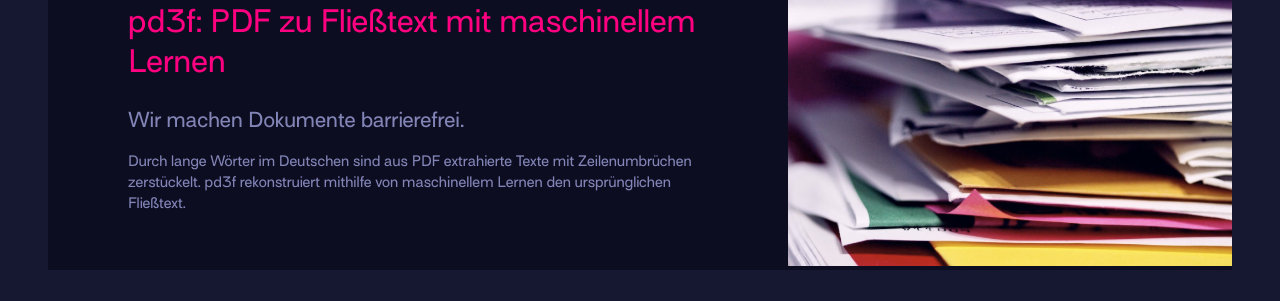
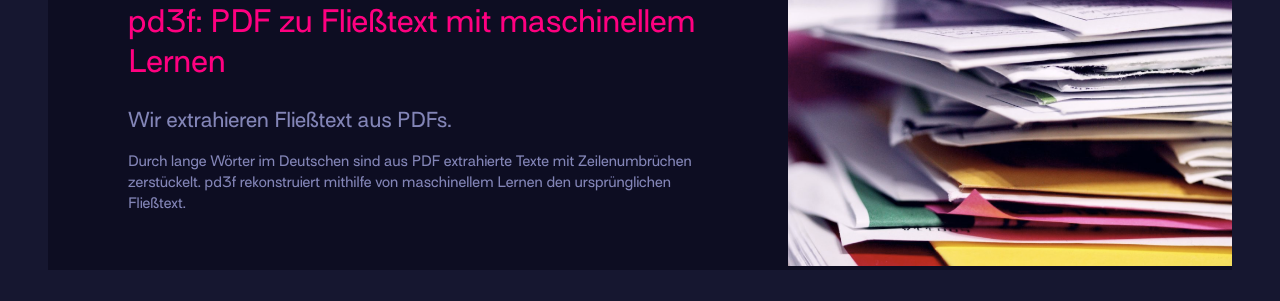
Before and after one commit to prototypefund/demo-week-2020, a Jekyll site: the page built from _projects/06-ddd.md, in a window 1280 px wide and 900 px high. Shown: the part 231-532 px from the top of the window. Built offline with Jekyll 4.4.1, drawn with Linux system fonts in a browser that asks for light colours.

Commit message:
update claim ddd

```diff
--- a/_projects/06-ddd.md
+++ b/_projects/06-ddd.md
@@ -5,7 +5,7 @@ image: /assets/images/project_images/DDD/header.png
 authors:
     - author: Johannes Filter
       link:
-brief: "Wir machen Dokumente barrierefrei."
+brief: "Wir extrahieren Fließtext aus PDFs."
 summary: "Durch lange Wörter im Deutschen sind aus PDF extrahierte Texte mit Zeilenumbrüchen zerstückelt. pd3f rekonstruiert mithilfe von maschinellem Lernen den ursprünglichen Fließtext."
 ---
 
```
